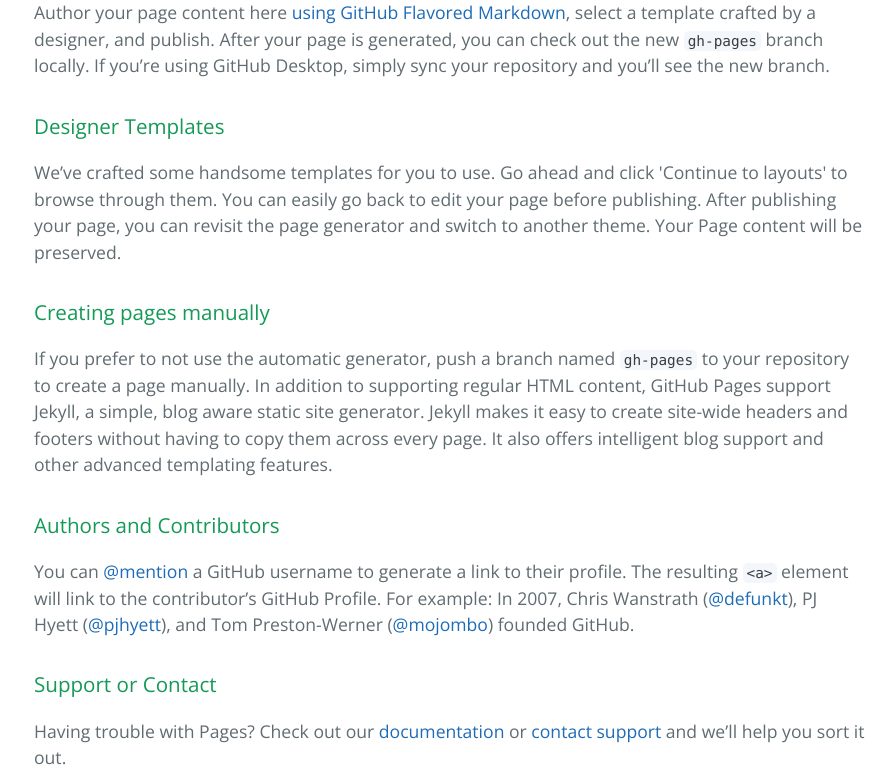
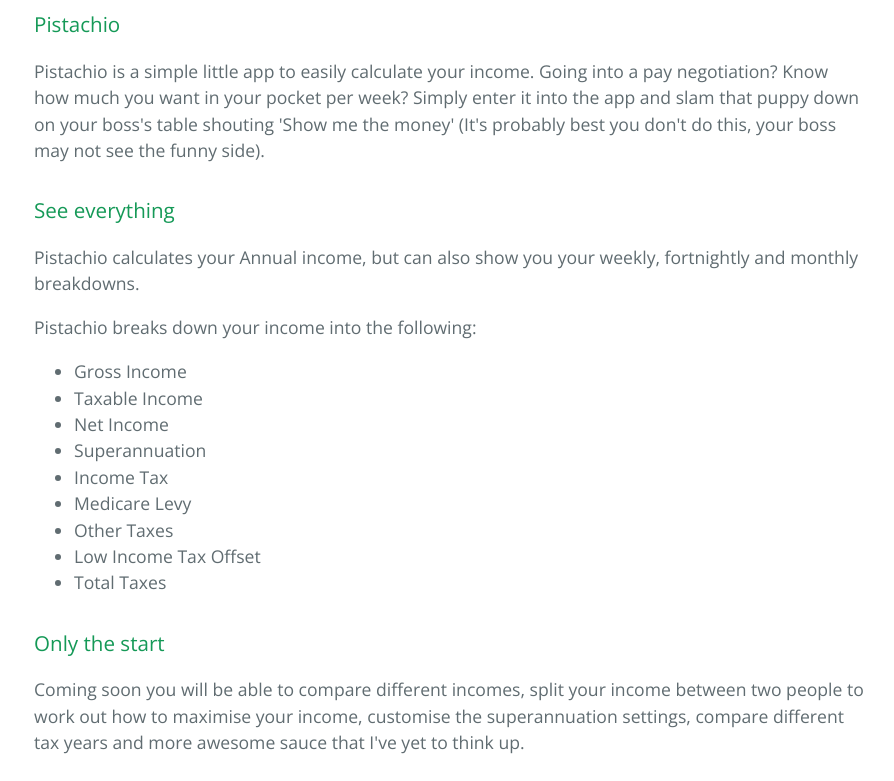
Before and after one commit to jamielesouef/pistachio.jpr.mobi, a plain HTML site: page index.html in a window 1280 px wide. Shown: the part 490-1271 px from the top of the page, without its empty margins (190-1084 px from the left). Drawn offline with nearby package versions, Linux system fonts and the light colour scheme.

```diff
--- a/index.html
+++ b/index.html
@@ -19,30 +19,44 @@
     </section>
 
     <section class="main-content">
-      <h3>
-<a id="welcome-to-github-pages" class="anchor" href="#welcome-to-github-pages" aria-hidden="true"><span aria-hidden="true" class="octicon octicon-link"></span></a>Welcome to GitHub Pages.</h3>
-
-<p>This automatic page generator is the easiest way to create beautiful pages for all of your projects. Author your page content here <a href="https://guides.github.com/features/mastering-markdown/">using GitHub Flavored Markdown</a>, select a template crafted by a designer, and publish. After your page is generated, you can check out the new <code>gh-pages</code> branch locally. If you’re using GitHub Desktop, simply sync your repository and you’ll see the new branch.</p>
+      <h1>
+<a id="pistachio---personal-tax-calculator" class="anchor" href="#pistachio---personal-tax-calculator" aria-hidden="true"><span aria-hidden="true" class="octicon octicon-link"></span></a>Pistachio - Personal Tax Calculator</h1>
 
 <h3>
-<a id="designer-templates" class="anchor" href="#designer-templates" aria-hidden="true"><span aria-hidden="true" class="octicon octicon-link"></span></a>Designer Templates</h3>
+<a id="pistachio" class="anchor" href="#pistachio" aria-hidden="true"><span aria-hidden="true" class="octicon octicon-link"></span></a>Pistachio</h3>
 
-<p>We’ve crafted some handsome templates for you to use. Go ahead and click 'Continue to layouts' to browse through them. You can easily go back to edit your page before publishing. After publishing your page, you can revisit the page generator and switch to another theme. Your Page content will be preserved.</p>
+<p>Pistachio is a simple little app to easily calculate your income. Going into a pay negotiation? Know how much you want in your pocket per week? Simply enter it into the app and slam that puppy down on your boss's table shouting 'Show me the money' (It's probably best you don't do this, your boss may not see the funny side).</p>
 
 <h3>
-<a id="creating-pages-manually" class="anchor" href="#creating-pages-manually" aria-hidden="true"><span aria-hidden="true" class="octicon octicon-link"></span></a>Creating pages manually</h3>
+<a id="see-everything" class="anchor" href="#see-everything" aria-hidden="true"><span aria-hidden="true" class="octicon octicon-link"></span></a>See everything</h3>
 
-<p>If you prefer to not use the automatic generator, push a branch named <code>gh-pages</code> to your repository to create a page manually. In addition to supporting regular HTML content, GitHub Pages support Jekyll, a simple, blog aware static site generator. Jekyll makes it easy to create site-wide headers and footers without having to copy them across every page. It also offers intelligent blog support and other advanced templating features.</p>
+<p>Pistachio calculates your Annual income, but can also show you your weekly, fortnightly and monthly breakdowns. </p>
+
+<p>Pistachio breaks down your income into the following:</p>
+
+<ul>
+<li>Gross Income</li>
+<li>Taxable Income</li>
+<li>Net Income</li>
+<li>Superannuation</li>
+<li>Income Tax</li>
+<li>Medicare Levy</li>
+<li>Other Taxes</li>
+<li>Low Income Tax Offset</li>
+<li>Total Taxes</li>
+</ul>
 
 <h3>
-<a id="authors-and-contributors" class="anchor" href="#authors-and-contributors" aria-hidden="true"><span aria-hidden="true" class="octicon octicon-link"></span></a>Authors and Contributors</h3>
+<a id="only-the-start" class="anchor" href="#only-the-start" aria-hidden="true"><span aria-hidden="true" class="octicon octicon-link"></span></a>Only the start</h3>
 
-<p>You can <a href="https://help.github.com/articles/basic-writing-and-formatting-syntax/#mentioning-users-and-teams" class="user-mention">@mention</a> a GitHub username to generate a link to their profile. The resulting <code>&lt;a&gt;</code> element will link to the contributor’s GitHub Profile. For example: In 2007, Chris Wanstrath (<a href="https://github.com/defunkt" class="user-mention">@defunkt</a>), PJ Hyett (<a href="https://github.com/pjhyett" class="user-mention">@pjhyett</a>), and Tom Preston-Werner (<a href="https://github.com/mojombo" class="user-mention">@mojombo</a>) founded GitHub.</p>
+<p>Coming soon you will be able to compare different incomes, split your income between two people to work out how to maximise your income, customise the superannuation settings,  compare different tax years and more awesome sauce that I've yet to think up. </p>
 
 <h3>
-<a id="support-or-contact" class="anchor" href="#support-or-contact" aria-hidden="true"><span aria-hidden="true" class="octicon octicon-link"></span></a>Support or Contact</h3>
+<a id="what-are-you-doing" class="anchor" href="#what-are-you-doing" aria-hidden="true"><span aria-hidden="true" class="octicon octicon-link"></span></a>What are you doing?</h3>
 
-<p>Having trouble with Pages? Check out our <a href="https://help.github.com/pages">documentation</a> or <a href="https://github.com/contact">contact support</a> and we’ll help you sort it out.</p>
+<p>Why are you still reading this? Get on the app and see how much money you are giving to the Government... </p>
+
+<p>Whilst care has been taken with the caluclations, this app should only be used as an idication of salary only. Seek advice from an accountant for 100% accurate numbers.  </p>
 
       <footer class="site-footer">
         <span class="site-footer-owner"><a href="https://github.com/jamielesouef/pistachio.jpr.mobi">Pistachio.jpr.mobi</a> is maintained by <a href="https://github.com/jamielesouef">jamielesouef</a>.</span>
```
Also changed, not shown: params.json (+1 -1 lines).
